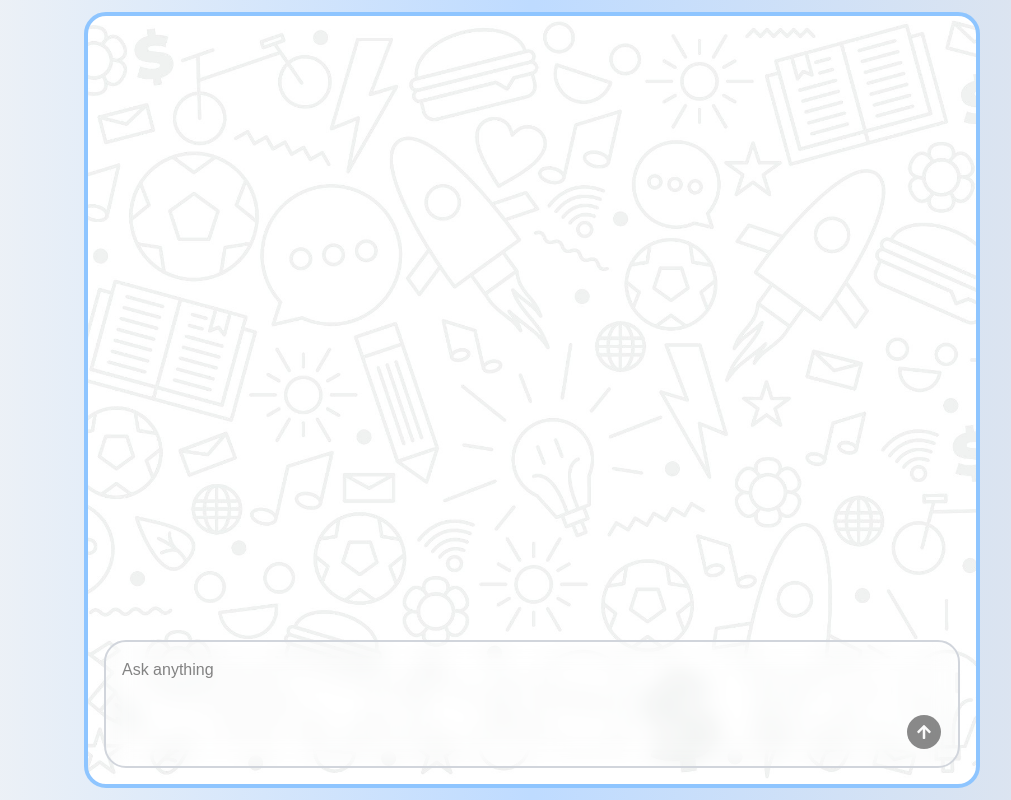
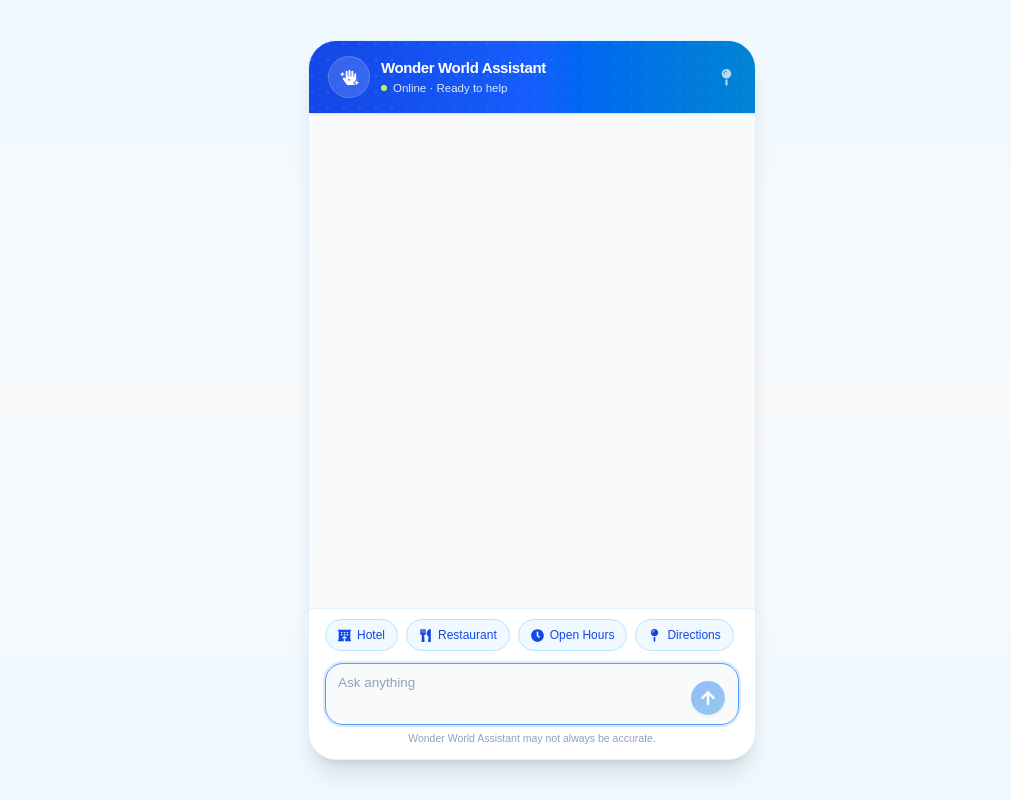
Before and after one commit to malithwwa/AI-Chatbot, a React (Vite) app in the folder packages/client/: page / in a window 1280 px wide. Shown: the whole page, without its empty margins (108-1119 px from the left). Built offline with nearby package versions, Linux system fonts and the light colour scheme.

Commit message:
change the ui

```diff
--- a/packages/client/src/App.tsx
+++ b/packages/client/src/App.tsx
@@ -2,10 +2,8 @@ import ChatBot from './components/chat/ChatBot';
 
 function App() {
    return (
-       <main className="bg-linear-to-l from-gray-200 via-blue-200 to-stone-100 min-h-screen w-full flex items-center justify-center p-2">
-      <div className="bg-[url('/images/chat-background.jpg')] bg-cover bg-center p-4 h-[97vh] w-full bg-yellow-200 max-w-4xl mx-auto my-auto border-4 border-blue-300 rounded-3xl">
+       <main >
          <ChatBot />
-      </div>
       </main>
    );
 }
--- /dev/null
+++ b/packages/client/src/components/chat/Avatar.tsx
@@ -0,0 +1,9 @@
+import { FaHandSparkles } from "react-icons/fa";
+
+export default function Avatar() {
+  return (
+    <div className="flex h-8 w-8 shrink-0 items-center justify-center rounded-full bg-linear-to-br from-sky-500 to-blue-600 text-white shadow-sm ring-2 ring-white">
+      <FaHandSparkles size={15} strokeWidth={2.25} />
+    </div>
+  );
+}
--- /dev/null
+++ b/packages/client/src/components/chat/BotBubble.tsx
@@ -0,0 +1,22 @@
+import Avatar from "./Avatar";
+import ReactMarkdown from 'react-markdown';
+import remarkGfm from 'remark-gfm';
+
+type Props = {
+  message: string;
+};
+
+export default function BotBubble({ message }: Props) {
+  return (
+    <div className="flex items-start gap-2.5 animate-[fadeIn_0.35s_ease-out]">
+      <Avatar />
+      <div className="max-w-[85%] sm:max-w-[75%]">
+        <div className="rounded-2xl rounded-tl-sm border border-sky-100 bg-white px-4 py-3 shadow-sm">
+          <p className="text-[13.5px] leading-relaxed text-slate-700 whitespace-pre-line">
+            <ReactMarkdown remarkPlugins={[remarkGfm]}>{message}</ReactMarkdown>
+          </p>
+        </div>
+      </div>
+    </div>
+  );
+}
--- a/packages/client/src/components/chat/ChatBot.tsx
+++ b/packages/client/src/components/chat/ChatBot.tsx
@@ -1,12 +1,13 @@
+import notificationSound from '@/assets/sounds/notification.mp3';
+import popSound from '@/assets/sounds/pop.mp3';
+import { BASE_URL } from '@/config/api';
 import axios from 'axios';
 import { useRef, useState } from 'react';
-import TypingIndicator from './TypingIndicator';
+import { FaHandSparkles, FaMapPin } from 'react-icons/fa';
+import ChatInput, { type ChatFormData } from './ChatInput';
 import type { Message } from './ChatMessages';
 import ChatMessages from './ChatMessages';
-import ChatInput, { type ChatFormData } from './ChatInput';
-import popSound from '@/assets/sounds/pop.mp3';
-import notificationSound from '@/assets/sounds/notification.mp3';
-import { BASE_URL } from '@/config/api'
+import QuickReplies from './QuickReplies';
 
 const popAudio = new Audio(popSound);
 popAudio.volume = 0.2;
@@ -34,10 +35,13 @@ const ChatBot = () => {
          setError(null);
          popAudio.play();
 
-         const { data } = await axios.post<ChatResponse>(`${BASE_URL}/api/chat`, {
-            prompt,
-            conversationId: conversationId.current,
-         });
+         const { data } = await axios.post<ChatResponse>(
+            `${BASE_URL}/api/chat`,
+            {
+               prompt,
+               conversationId: conversationId.current,
+            }
+         );
          setMessages((prevMessages) => [
             ...prevMessages,
             { content: data.message, role: 'bot' },
@@ -52,13 +56,45 @@ const ChatBot = () => {
    };
 
    return (
-      <div className="flex flex-col h-full">
-         <div className="flex flex-col flex-1 gap-3 mb-10 overflow-y-auto hide-scrollbar">
-            <ChatMessages messages={messages} />
-            {isBotTyping && <TypingIndicator />}
-            {error && <div className="text-red-500 text-sm">{error}</div>}
+      <div className="flex h-screen w-full items-center justify-center overflow-hidden bg-gradient-to-b from-sky-50 via-slate-50 to-sky-50 p-0 sm:p-6 font-sans">
+         <style>{`
+        @keyframes fadeIn { from { opacity: 0; transform: translateY(4px); } to { opacity: 1; transform: translateY(0); } }
+      `}</style>
+         <div className="flex h-full w-full max-w-md flex-col overflow-hidden bg-slate-50 shadow-xl sm:h-full sm:max-h-[720px] sm:rounded-[28px] sm:border sm:border-sky-100">
+            {/* Header */}
+            <div className="relative flex shrink-0 items-center gap-3 bg-linear-to-r from-blue-700 via-blue-600 to-sky-600 px-4 py-4 shadow-sm sm:px-5">
+               <div className="absolute inset-0 opacity-10 bg-[radial-gradient(circle_at_20%_20%,white_1px,transparent_1px)] bg-size-[16px_16px]" />
+               <div className="relative flex h-10 w-10 items-center justify-center rounded-full bg-white/15 ring-1 ring-white/30 backdrop-blur">
+                  <FaHandSparkles
+                     size={19}
+                     className="text-white"
+                     strokeWidth={2}
+                  />
+               </div>
+               <div className="relative flex-1 min-w-0">
+                  <h1 className="truncate text-[15px] font-semibold tracking-tight text-white">
+                     Wonder World Assistant
+                  </h1>
+                  <div className="flex items-center gap-1.5 text-[11.5px] text-sky-50/90">
+                     <span className="h-1.5 w-1.5 rounded-full bg-lime-300" />
+                     Online &middot; Ready to help
+                  </div>
+               </div>
+               <FaMapPin
+                  size={17}
+                  className="relative shrink-0 text-white/70"
+               />
+            </div>
+
+            {/* Messages */}
+            <ChatMessages messages={messages} isBotTyping={isBotTyping} error={error}/>
+
+            {/* Quick replies */}
+           <QuickReplies onSubmit={onSubmit}/>
+
+            {/* Input */}
+            <ChatInput onSubmit={onSubmit} />
          </div>
-         <ChatInput onSubmit={onSubmit} />
       </div>
    );
 };
--- a/packages/client/src/components/chat/ChatInput.tsx
+++ b/packages/client/src/components/chat/ChatInput.tsx
@@ -28,15 +28,12 @@ const ChatInput = ({ onSubmit }: Props) => {
    };
 
    return (
-      <form
+
+          <div className="shrink-0 bg-white px-3 pb-3 sm:px-4">
+        <form
          onSubmit={submit}
          onKeyDown={handleKeyDown}
-         className="flex flex-col
-          gap-2 items-end border-2
-           border-gray-300 p-4 rounded-3xl
-            bg-white/10
-  backdrop-blur-md
-            "
+         className="flex items-end gap-2 rounded-2xl border border-slate-200 bg-slate-50 px-3 py-2 focus-within:border-blue-400 focus-within:ring-2 focus-within:ring-blue-100 transition"
       >
          <textarea
             {...register('prompt', {
@@ -46,16 +43,23 @@ const ChatInput = ({ onSubmit }: Props) => {
             autoFocus
             placeholder="Ask anything"
             maxLength={1000}
-            className="w-full border-0 focus:outline-0 resize-none"
+            className="max-h-24 flex-1 resize-none bg-transparent text-[13.5px] leading-relaxed text-slate-700 placeholder:text-slate-400 focus:outline-none"
          />
          <Button
             disabled={!formState.isValid}
             type="submit"
-            className="rounded-full w-9 h-9"
+            className="flex h-9 w-9 shrink-0 items-center justify-center rounded-full bg-gradient-to-br from-blue-600 to-sky-600 text-white shadow-sm transition disabled:opacity-40 disabled:cursor-not-allowed enabled:hover:brightness-110 enabled:active:scale-95"
          >
-            <FaArrowUp />
+            <FaArrowUp size={15} strokeWidth={2.25}/>
          </Button>
-      </form>
+          </form>
+
+          <p className="mt-1.5 text-center text-[10.5px] text-slate-400">
+            Wonder World Assistant may not always be accurate.
+          </p>
+        </div>
+
+
    );
 };
 
--- a/packages/client/src/components/chat/ChatMessages.tsx
+++ b/packages/client/src/components/chat/ChatMessages.tsx
@@ -1,6 +1,7 @@
 import { useEffect, useRef } from 'react';
-import ReactMarkdown from 'react-markdown';
-import remarkGfm from "remark-gfm";
+import BotBubble from './BotBubble';
+import TypingBubble from './TypingBubble';
+import UserBubble from './UserBubble';
 
 export type Message = {
    content: string;
@@ -9,17 +10,16 @@ export type Message = {
 
 type Props = {
    messages: Message[];
+   isBotTyping: boolean;
+   error: string | null;
 };
 
-const ChatMessages = ({ messages }: Props) => {
-   const lastMessageRef = useRef<HTMLDivElement | null>(null);
+const ChatMessages = ({ messages, isBotTyping, error }: Props) => {
+const scrollRef = useRef<HTMLDivElement | null>(null);
 
    useEffect(() => {
-      lastMessageRef.current?.scrollIntoView({
-         behavior: 'smooth',
-         block: 'end',
-      });
-   }, [messages]);
+    scrollRef.current?.scrollTo({ top: scrollRef.current.scrollHeight, behavior: "smooth" });
+  }, [messages, isBotTyping]);
 
    const onCopyMessage = (e: React.ClipboardEvent): void => {
       const selection = window.getSelection()?.toString().trim();
@@ -30,21 +30,25 @@ const ChatMessages = ({ messages }: Props) => {
    };
 
    return (
-      <div className='flex flex-col gap-4'>
+      <div
+         className="min-h-0 flex-1 space-y-4 overflow-y-auto px-3 py-5 sm:px-5"
+         style={{ scrollbarWidth: 'thin' }}
+         ref={scrollRef}
+      >
          {messages.map((message, index) => (
             <div
                key={index}
-               ref={index === messages.length - 1 ? lastMessageRef : null}
                onCopy={onCopyMessage}
-               className={`px-2 py-1 max-w-md rounded-xl ${
-                  message.role === 'user'
-                     ? 'bg-blue-600/85 backdrop-blur-md text-white self-end'
-                     : 'bg-gray-100/85 backdrop-blur-md text-black self-start'
-               }`}
             >
-             <ReactMarkdown remarkPlugins={[remarkGfm]}>{message.content}</ReactMarkdown>
+               {message.role === 'user' ? (
+                  <UserBubble message={message.content} />
+               ) : (
+                  <BotBubble message={message.content} />
+               )}
             </div>
          ))}
+         {isBotTyping && <TypingBubble />}
+         {error && <div className="text-red-500 text-sm">{error}</div>}
       </div>
    );
 };
--- /dev/null
+++ b/packages/client/src/components/chat/QuickReplies.tsx
@@ -0,0 +1,33 @@
+import { FaClock, FaHotel, FaMapPin, FaUtensils } from 'react-icons/fa';
+import type { ChatFormData } from './ChatInput';
+
+const quickReplies = [
+  { label: "Hotel", icon: FaHotel, prompt: "Tell me about hotels near Wonder World" },
+  { label: "Restaurant", icon: FaUtensils, prompt: "What restaurants are inside the park?" },
+  { label: "Open Hours", icon: FaClock, prompt: "What are today's opening hours?" },
+  { label: "Directions", icon: FaMapPin, prompt: "How do I get to Wonder World?" },
+];
+
+type Props = {
+  onSubmit: (prompt: ChatFormData) => void;
+};
+const QuickReplies = ({ onSubmit }: Props) => {
+  return (
+    <div className="shrink-0 border-t border-sky-100 bg-white px-3 pt-2.5 pb-1 sm:px-4">
+          <div className="flex gap-2 overflow-x-auto pb-2 [scrollbar-width:none] [-ms-overflow-style:none] [&::-webkit-scrollbar]:hidden">
+            {quickReplies.map(({ label, icon: Icon, prompt }) => (
+              <button
+                key={label}
+                onClick={() => onSubmit({ prompt })}
+                className="flex shrink-0 items-center gap-1.5 rounded-full border border-sky-200 bg-sky-50 px-3 py-1.5 text-[12px] font-medium text-blue-700 transition hover:bg-sky-100 hover:border-sky-300 active:scale-95"
+              >
+                <Icon size={13} strokeWidth={2.25} />
+                {label}
+              </button>
+            ))}
+          </div>
+        </div>
+  )
+}
+
+export default QuickReplies
--- /dev/null
+++ b/packages/client/src/components/chat/TypingBubble.tsx
@@ -0,0 +1,18 @@
+import Avatar from "./Avatar";
+
+export default function TypingBubble() {
+  return (
+    <div className="flex items-start gap-2.5">
+      <Avatar />
+      <div className="flex items-center gap-1 rounded-2xl rounded-tl-sm border border-sky-100 bg-white px-4 py-3.5 shadow-sm">
+        {[0, 1, 2].map((i) => (
+          <span
+            key={i}
+            className="h-1.5 w-1.5 rounded-full bg-sky-400 animate-bounce"
+            style={{ animationDelay: `${i * 0.15}s` }}
+          />
+        ))}
+      </div>
+    </div>
+  );
+}
--- /dev/null
+++ b/packages/client/src/components/chat/UserBubble.tsx
@@ -0,0 +1,10 @@
+
+export default function UserBubble({ message }: { message: string }) {
+  return (
+    <div className="flex justify-end animate-[fadeIn_0.35s_ease-out]">
+      <div className="max-w-[85%] sm:max-w-[75%] rounded-2xl rounded-tr-sm bg-linear-to-br from-blue-600 to-sky-600 px-4 py-2.5 text-[13.5px] leading-relaxed text-white shadow-sm">
+        {message}
+      </div>
+    </div>
+  );
+}
```
Also changed, not shown: 1 other file (tests, documents, lock files or other folders).
